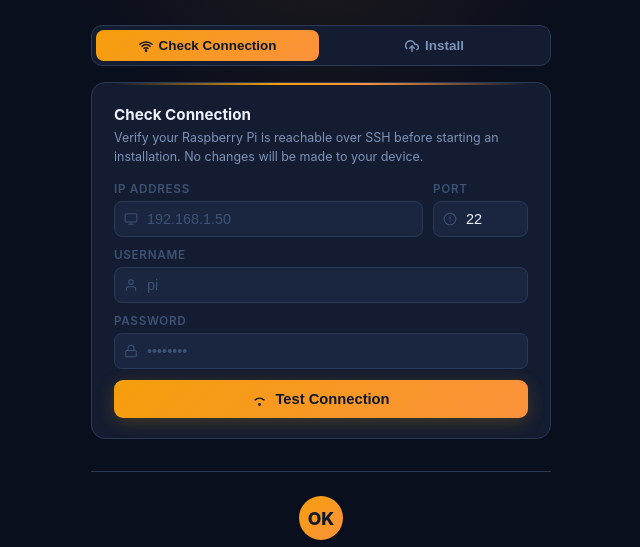
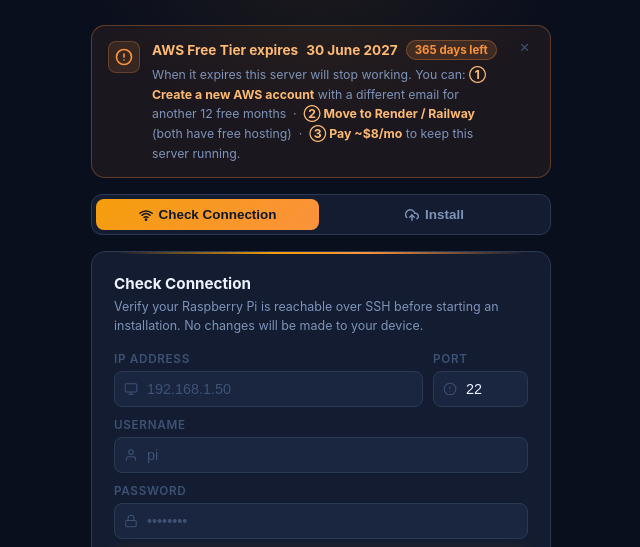
Before and after one commit to orelkakon/minisun-pi-installer, a plain HTML site: page static/index.html in a window 1280 px wide. Shown: the part 175-722 px from the top of the page, without its empty margins (319-959 px from the left). Drawn offline with Linux system fonts and the light colour scheme; no server answers.

Commit message:
Add AWS free tier expiry notice to UI

```diff
--- a/static/index.html
+++ b/static/index.html
@@ -454,6 +454,77 @@
 
     .btn-confirm:hover { opacity: 0.9; }
 
+    /* ── AWS Notice ──────────────────────────────────────────────────────── */
+    .aws-notice {
+      width: 100%;
+      max-width: 460px;
+      background: rgba(251,146,60,0.07);
+      border: 1px solid rgba(251,146,60,0.3);
+      border-radius: var(--radius);
+      padding: 14px 16px;
+      display: flex;
+      align-items: flex-start;
+      justify-content: space-between;
+      gap: 12px;
+      margin-bottom: 16px;
+    }
+
+    .aws-notice-left { display: flex; gap: 12px; align-items: flex-start; flex: 1; min-width: 0; }
+
+    .aws-notice-icon {
+      flex-shrink: 0;
+      width: 32px; height: 32px;
+      background: rgba(251,146,60,0.12);
+      border: 1px solid rgba(251,146,60,0.25);
+      border-radius: 8px;
+      display: flex; align-items: center; justify-content: center;
+      color: #fb923c;
+      margin-top: 1px;
+    }
+
+    .aws-notice-title {
+      font-size: 0.85rem;
+      font-weight: 700;
+      color: #fdba74;
+      margin-bottom: 5px;
+      display: flex;
+      align-items: center;
+      gap: 8px;
+      flex-wrap: wrap;
+    }
+
+    .aws-badge {
+      font-size: 0.72rem;
+      font-weight: 700;
+      padding: 2px 8px;
+      border-radius: 20px;
+      background: rgba(251,146,60,0.15);
+      border: 1px solid rgba(251,146,60,0.3);
+      color: #fb923c;
+    }
+
+    .aws-notice-text {
+      font-size: 0.77rem;
+      color: var(--muted);
+      line-height: 1.6;
+    }
+
+    .aws-notice-text strong { color: #fdba74; }
+
+    .aws-notice-close {
+      flex-shrink: 0;
+      background: none;
+      border: none;
+      color: var(--dim);
+      cursor: pointer;
+      font-size: 0.8rem;
+      padding: 2px 4px;
+      line-height: 1;
+      transition: color 0.15s;
+    }
+
+    .aws-notice-close:hover { color: var(--text); }
+
     /* ── Mobile ───────────────────────────────────────────────────────────── */
     @media (max-width: 500px) {
       body { padding: 20px 12px 48px; }
@@ -494,6 +565,27 @@
     </svg>
     <h1>MinisunPi Installer</h1>
     <p>Automated Raspberry Pi branch deployment</p>
+  </div>
+
+  <!-- AWS Free Tier Notice -->
+  <div class="aws-notice" id="aws-notice">
+    <div class="aws-notice-left">
+      <div class="aws-notice-icon">
+        <svg width="18" height="18" viewBox="0 0 24 24" fill="none" stroke="currentColor" stroke-width="2.2" stroke-linecap="round" stroke-linejoin="round">
+          <circle cx="12" cy="12" r="10"/><line x1="12" y1="8" x2="12" y2="12"/><line x1="12" y1="16" x2="12.01" y2="16"/>
+        </svg>
+      </div>
+      <div class="aws-notice-body">
+        <div class="aws-notice-title">AWS Free Tier expires <span id="aws-expiry-date"></span> <span class="aws-badge" id="aws-days-left"></span></div>
+        <div class="aws-notice-text">
+          When it expires this server will stop working. You can:
+          <strong>① Create a new AWS account</strong> with a different email for another 12 free months &nbsp;·&nbsp;
+          <strong>② Move to Render / Railway</strong> (both have free hosting) &nbsp;·&nbsp;
+          <strong>③ Pay ~$8/mo</strong> to keep this server running.
+        </div>
+      </div>
+    </div>
+    <button class="aws-notice-close" onclick="document.getElementById('aws-notice').style.display='none'" title="Dismiss">✕</button>
   </div>
 
   <!-- Tab switcher -->
@@ -667,6 +759,20 @@
   </div>
 
   <script>
+    // AWS Free Tier expiry
+    (function() {
+      const expiry = new Date('2027-06-30');
+      const today  = new Date();
+      const days   = Math.ceil((expiry - today) / (1000 * 60 * 60 * 24));
+      document.getElementById('aws-expiry-date').textContent =
+        expiry.toLocaleDateString('en-GB', { day: 'numeric', month: 'long', year: 'numeric' });
+      const badge = document.getElementById('aws-days-left');
+      badge.textContent = days + ' days left';
+      if (days <= 30) badge.style.background = 'rgba(244,63,94,0.15)';
+      if (days <= 30) badge.style.borderColor = 'rgba(244,63,94,0.35)';
+      if (days <= 30) badge.style.color = '#fda4af';
+    })();
+
     // Pre-warm server
     fetch('/health').catch(() => {});
 
```
